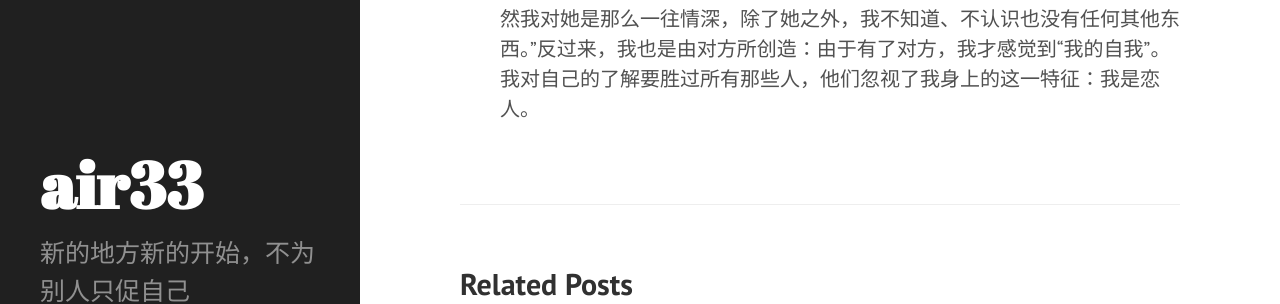
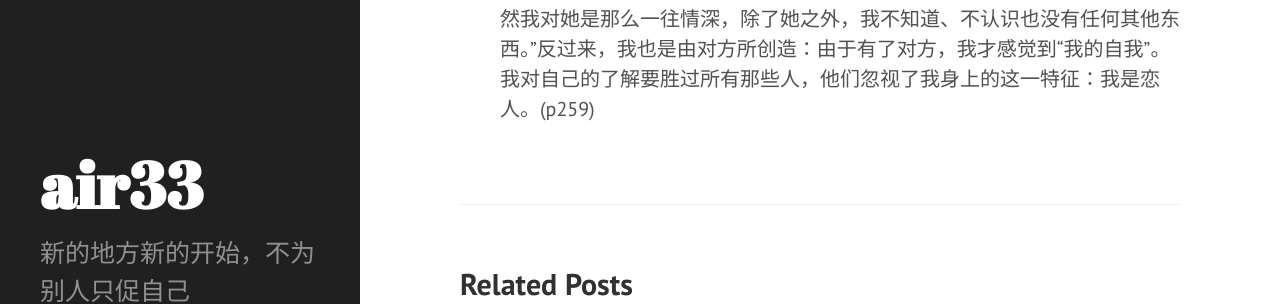
Before and after one commit to air33/air33.github.io, a Jekyll site: the page built from _posts/2016-06-11-A-Lovers-Discourse-fragments.md, in a window 1280 px wide and 900 px high, scrolled down 5703 px. Shown: the part 375-679 px from the top of the window. Built offline with Jekyll 4.4.1, drawn with Linux system fonts in a browser that asks for light colours; Markdown is read by kramdown in place of the engine named in the settings; some of the changed text lies outside the part shown.

Commit message:
edit post

```diff
--- a/_posts/2016-06-11-A-Lovers-Discourse-fragments.md
+++ b/_posts/2016-06-11-A-Lovers-Discourse-fragments.md
@@ -97,4 +97,4 @@ loved object), who does not speak
 38. 回忆使我满足，使我悲伤。······我是在激动地、一幕一幕顺着次序回忆，而不是哲学地、推理地回忆；我回忆是为了感到幸福/不幸---而不是为了理解。(p242)
 39. 我爱对方，并非因为他的（被历数的）优点特征，而是因为他的自然存在；由于某种你可以称为神秘的意念作用，我爱；但并不是爱他这个人怎样，而是爱他存在着。恋人用一种迟钝呆板的言语来抗议（对抗世上所有灵活巧妙的言语）；一切评判都被停止，对词意的恐惧亦被摧毁。在这个意念作用中被我清除的恰恰是优点（价值、长处）这一范畴：正象神秘主义者对神明（这仍然是一种属性、品质）无动于衷一样，由于我达到了对方的什么，我用不着再拿奉献去对抗欲望：我似乎觉得能够减弱自己对对方的欲求，同时又能更多地享受到对方给我的快乐。(p249)
 40. 你在哪里表现出温柔，你也就道出了你的“博爱”。 (p253)
-41. 对方是我的知识和财富，只有我认识他，是我使他生存于他的真实之中。除了我，任何人都无法了解：“我不明白，别人怎么能够爱他，怎么有权爱她，既然我对她是那么一往情深，除了她之外，我不知道、不认识也没有任何其他东西。”反过来，我也是由对方所创造：由于有了对方，我才感觉到“我的自我”。我对自己的了解要胜过所有那些人，他们忽视了我身上的这一特征：我是恋人。
+41. 对方是我的知识和财富，只有我认识他，是我使他生存于他的真实之中。除了我，任何人都无法了解：“我不明白，别人怎么能够爱他，怎么有权爱她，既然我对她是那么一往情深，除了她之外，我不知道、不认识也没有任何其他东西。”反过来，我也是由对方所创造：由于有了对方，我才感觉到“我的自我”。我对自己的了解要胜过所有那些人，他们忽视了我身上的这一特征：我是恋人。(p259)
```
